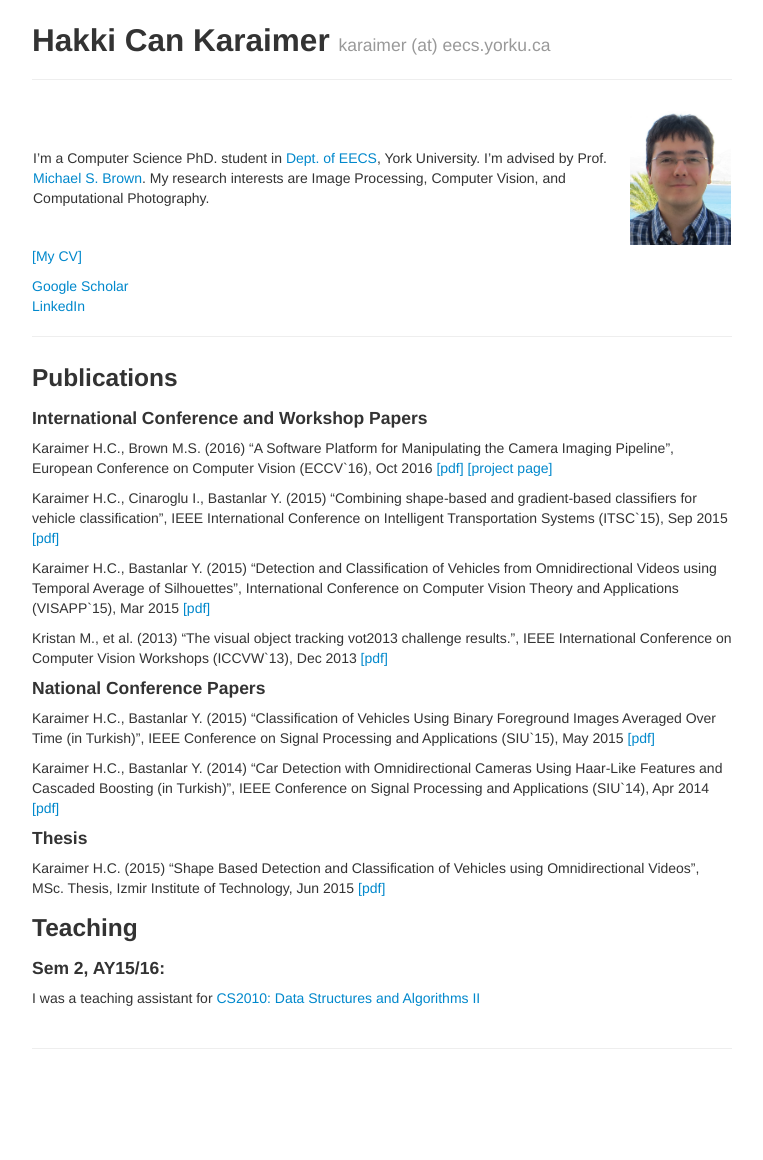
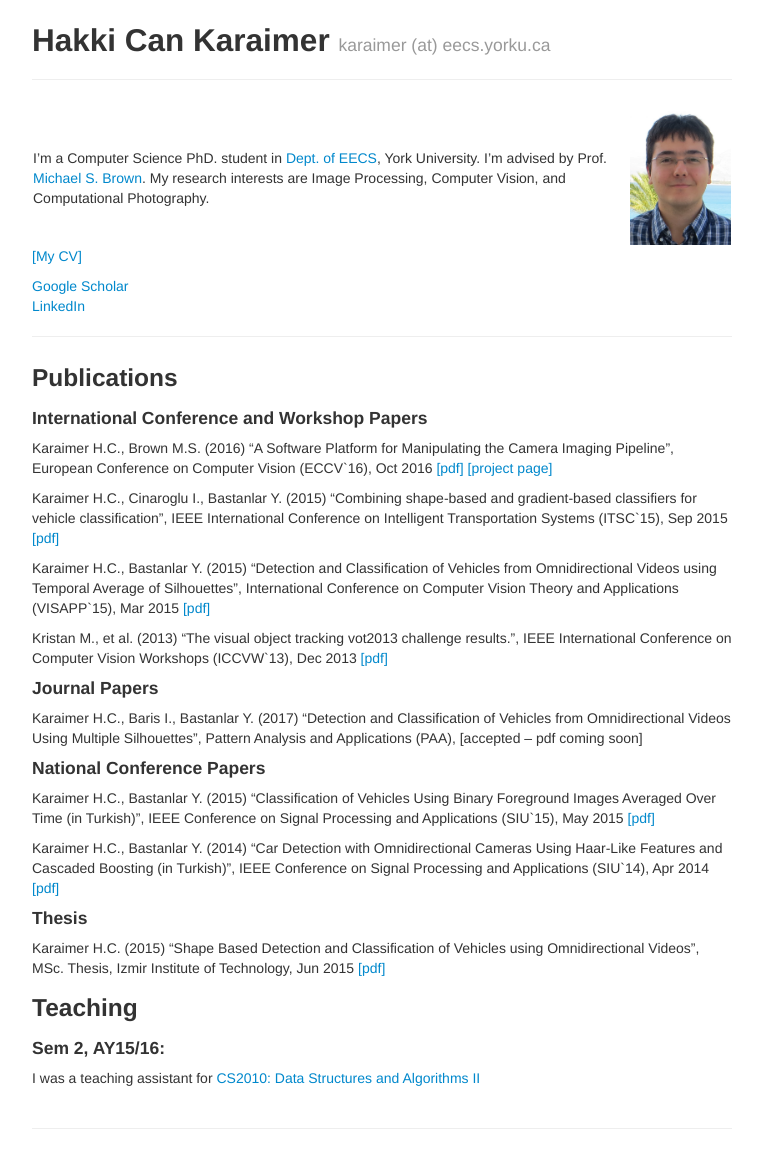
Before and after one commit to karaimer/karaimer.github.io, a Jekyll site: the page built from index.md, in a window 1280 px wide. Shown: the whole page, without its empty margins (258-1021 px from the left). Built offline with Jekyll 4.4.1, drawn with Linux system fonts in a browser that asks for light colours; before the commit the page ends 1080 px from its top, so only the background shows below that.

Commit message:
journal paper added

```diff
--- a/index.md
+++ b/index.md
@@ -29,6 +29,9 @@ Karaimer H.C., Bastanlar Y.  (2015) "Detection and Classification of Vehicles fr
 
 Kristan M., et al.  (2013) "The visual object tracking vot2013 challenge results.", IEEE International Conference on Computer Vision Workshops (ICCVW`13), Dec 2013 [[pdf]](http://www.cv-foundation.org//openaccess/content_iccv_workshops_2013/W03/papers/Kristan_The_Visual_Object_2013_ICCV_paper.pdf)
 
+#### Journal Papers
+Karaimer H.C., Baris I., Bastanlar Y. (2017) "Detection and Classification of Vehicles from Omnidirectional Videos Using Multiple Silhouettes", Pattern Analysis and Applications (PAA), [accepted – pdf coming soon]
+
 #### National Conference Papers
 
 Karaimer H.C., Bastanlar Y.  (2015) "Classification of Vehicles Using Binary Foreground Images Averaged Over Time (in Turkish)", IEEE Conference on Signal Processing and Applications (SIU`15), May 2015 [[pdf]](/paper/Karaimer_Bastanlar_SIU2015.pdf)
```
